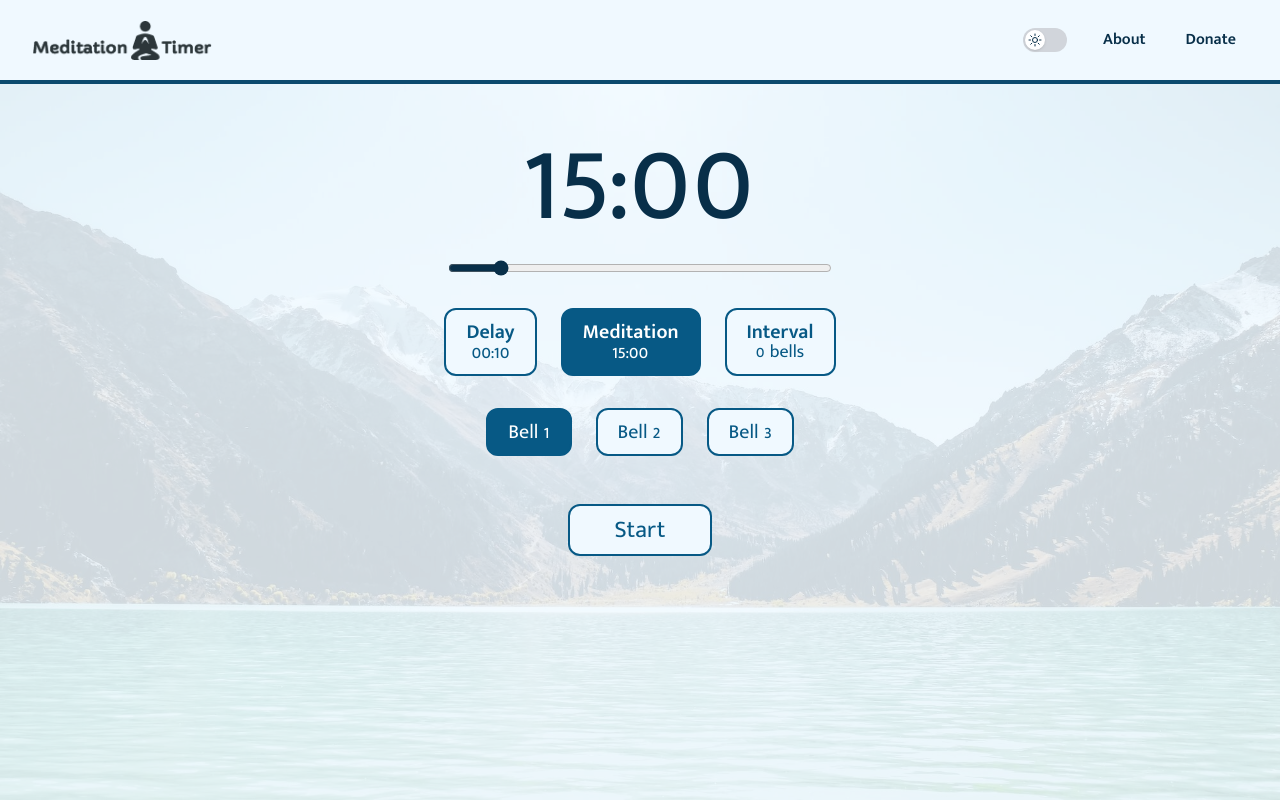
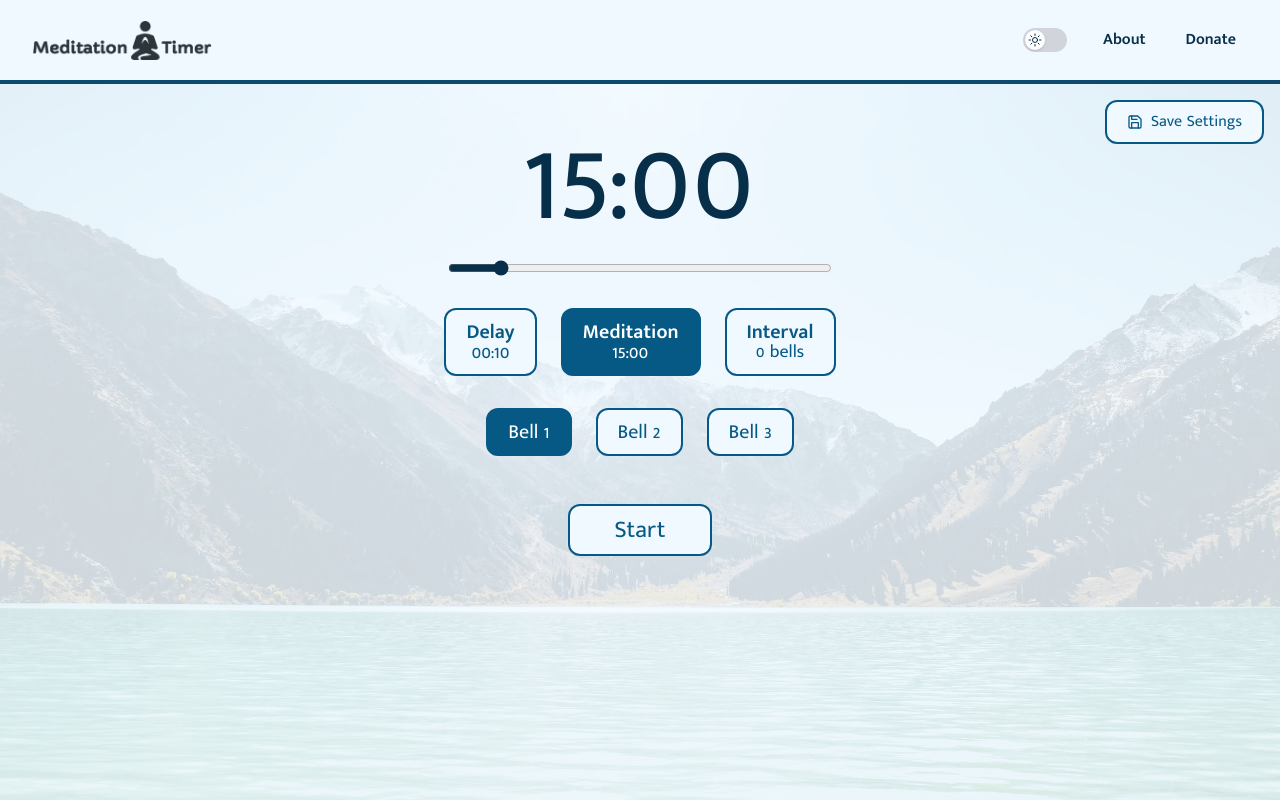
Before and after one commit to samgladstone/meditation-timer-2.0, a Next.js app: page / in a window 1280 px wide. Built offline with nearby package versions, Linux system fonts and the light colour scheme.

Commit message:
Fix tab switching bug; add save settings button

```diff
--- a/components/home/MainTimer.tsx
+++ b/components/home/MainTimer.tsx
@@ -1,6 +1,5 @@
 import React, { Dispatch, useEffect, MutableRefObject, useRef } from 'react'
 import { TimerState, TimerAction } from './types/TimerTypes'
-import { Transition } from '@headlessui/react'
 
 type Props = {
   state: TimerState
@@ -25,6 +24,8 @@ function MainTimer({
 }: Props) {
   const timeRemainingRef = useRef<number>(state.timeRemaining)
   const delayTimeRemaining = useRef<number>(state.delayTimeRemaining)
+  const tabRef = useRef<number | null>(null)
+  tabRef.current = state.selectedTab
 
   timeRemainingRef.current = state.timeRemaining
   delayTimeRemaining.current = state.delayTimeRemaining
@@ -66,7 +67,7 @@ function MainTimer({
   function start() {
     mainTimeout.current = setTimeout(() => {
       beginCountdown()
-      if (state.selectedTab !== 1) {
+      if (tabRef.current !== 1) {
         dispatch({ type: 'setSelectedTab', value: 1 })
       }
       playBell()
--- a/components/home/MeditationTimer.tsx
+++ b/components/home/MeditationTimer.tsx
@@ -1,12 +1,13 @@
 import React, { Fragment, Reducer, useReducer, useRef } from 'react'
 import { Tab } from '@headlessui/react'
-import { TimerAction, TimerState } from './types/TimerTypes'
+import { TimerAction, TimerState, TimerSettings } from './types/TimerTypes'
 import MainTimer from './MainTimer'
 import IntervalTimer from './IntervalTimer'
 import DelayTimer from './DelayTimer'
 import BellButtons from './BellButtons'
 import ControlButtons from './ControlButtons'
 import { Bells } from './Bells'
+import SaveSettingsButton from './SaveSettingsButton'
 
 type Props = {}
 
@@ -14,15 +15,22 @@ function MeditationTimer({}: Props) {
   const mainInterval = useRef<ReturnType<typeof setInterval> | null>(null)
   const mainTimeout = useRef<ReturnType<typeof setTimeout> | null>(null)
   const delayInterval = useRef<ReturnType<typeof setInterval> | null>(null)
+  let settings: undefined | TimerSettings
+
+  if (typeof window !== undefined) {
+    try {
+      settings = JSON.parse(localStorage.getItem('settings') || '{}')
+    } catch {}
+  }
 
   const initialState = {
-    duration: 900,
-    timeRemaining: 900,
-    delay: 10,
-    delayTimeRemaining: 10,
-    interval: 450,
-    intervals: [],
-    bell: 0,
+    duration: settings?.duration || 900,
+    timeRemaining: settings?.duration || 900,
+    delay: settings?.delay || 10,
+    delayTimeRemaining: settings?.delay || 10,
+    interval: settings?.interval || 450,
+    intervals: settings?.intervals || [],
+    bell: settings?.bell || 0,
     isRunning: false,
     paused: false,
     selectedTab: 1
@@ -142,6 +150,7 @@ function MeditationTimer({}: Props) {
 
   return (
     <>
+      <SaveSettingsButton state={state} />
       <Tab.Group
         selectedIndex={state.selectedTab}
         onChange={(i: number): void =>
--- /dev/null
+++ b/components/home/SaveSettingsButton.tsx
@@ -0,0 +1,101 @@
+import React, { useState, useEffect, useRef } from 'react'
+import { TimerState } from './types/TimerTypes'
+import { FiSave } from 'react-icons/fi'
+
+type Props = {
+  state: TimerState
+}
+function SaveSettingsButton({ state }: Props) {
+  const [message, setMessage] = useState(
+    shouldDisableButton() ? 'Settings Saved' : 'Save Settings'
+  )
+  const messageTimeout = useRef<ReturnType<typeof setTimeout> | null>(null)
+
+  useEffect(() => {
+    return () => {
+      if (messageTimeout.current) {
+        clearTimeout(messageTimeout.current)
+      }
+    }
+  }, [])
+
+  useEffect(() => {
+    if (shouldDisableButton()) {
+      setMessage('Settings Saved')
+    } else {
+      setMessage('Save Settings')
+    }
+  }, [state])
+
+  function arraysAreSame(arr1: Array<number>, arr2: Array<number>): boolean {
+    return (
+      arr1.length == arr2.length &&
+      arr1.every((element, index) => element === arr2[index])
+    )
+  }
+
+  function shouldDisableButton(): boolean {
+    try {
+      const settings = JSON.parse(localStorage.getItem('settings') || '{}')
+
+      if (Object.keys(settings).length) {
+        if (
+          settings.duration === state.duration &&
+          settings.delay === state.delay &&
+          arraysAreSame(settings.intervals, state.intervals) &&
+          settings.bell === state.bell
+        ) {
+          return true
+        } else {
+          return false
+        }
+      } else {
+        return false
+      }
+    } catch {
+      return false
+    }
+  }
+
+  function saveSettings(): void {
+    if (messageTimeout.current) {
+      clearTimeout(messageTimeout.current)
+    }
+    const settings = {
+      duration: state.duration,
+      timeRemaining: state.duration,
+      delay: state.delay,
+      delayTimeRemaining: state.delay,
+      interval: Math.floor(state.duration / 2),
+      intervals: [...state.intervals],
+      bell: state.bell
+    }
+
+    try {
+      localStorage.setItem('settings', JSON.stringify(settings))
+      setMessage('Settings Saved')
+    } catch {
+      setMessage('Unable to Save')
+      messageTimeout.current = setTimeout(
+        () => setMessage('Save Settings'),
+        2000
+      )
+    }
+  }
+  return (
+    <div className="absolute right-4 top-4">
+      <button
+        className="btn btn-primary flex items-center gap-2 !text-sm md:!text-base disabled:opacity-75 disabled:pointer-events-none"
+        onClick={saveSettings}
+        disabled={shouldDisableButton()}
+      >
+        <span className="hidden md:block">
+          <FiSave />
+        </span>
+        {message}
+      </button>
+    </div>
+  )
+}
+
+export default SaveSettingsButton
--- a/package.json
+++ b/package.json
@@ -20,12 +20,14 @@
     "next-pwa": "^5.6.0",
     "react": "18.2.0",
     "react-dom": "18.2.0",
+    "react-icons": "^4.9.0",
     "typescript": "5.0.3"
   },
   "devDependencies": {
     "autoprefixer": "^10.4.14",
     "postcss": "^8.4.21",
     "postcss-import": "^15.1.0",
+    "prisma": "^4.13.0",
     "tailwindcss": "^3.3.1"
   }
 }
```
Also changed, not shown: components/home/types/TimerTypes.ts (+10 -0 lines), 2 other files (tests, documents, lock files or other folders).
